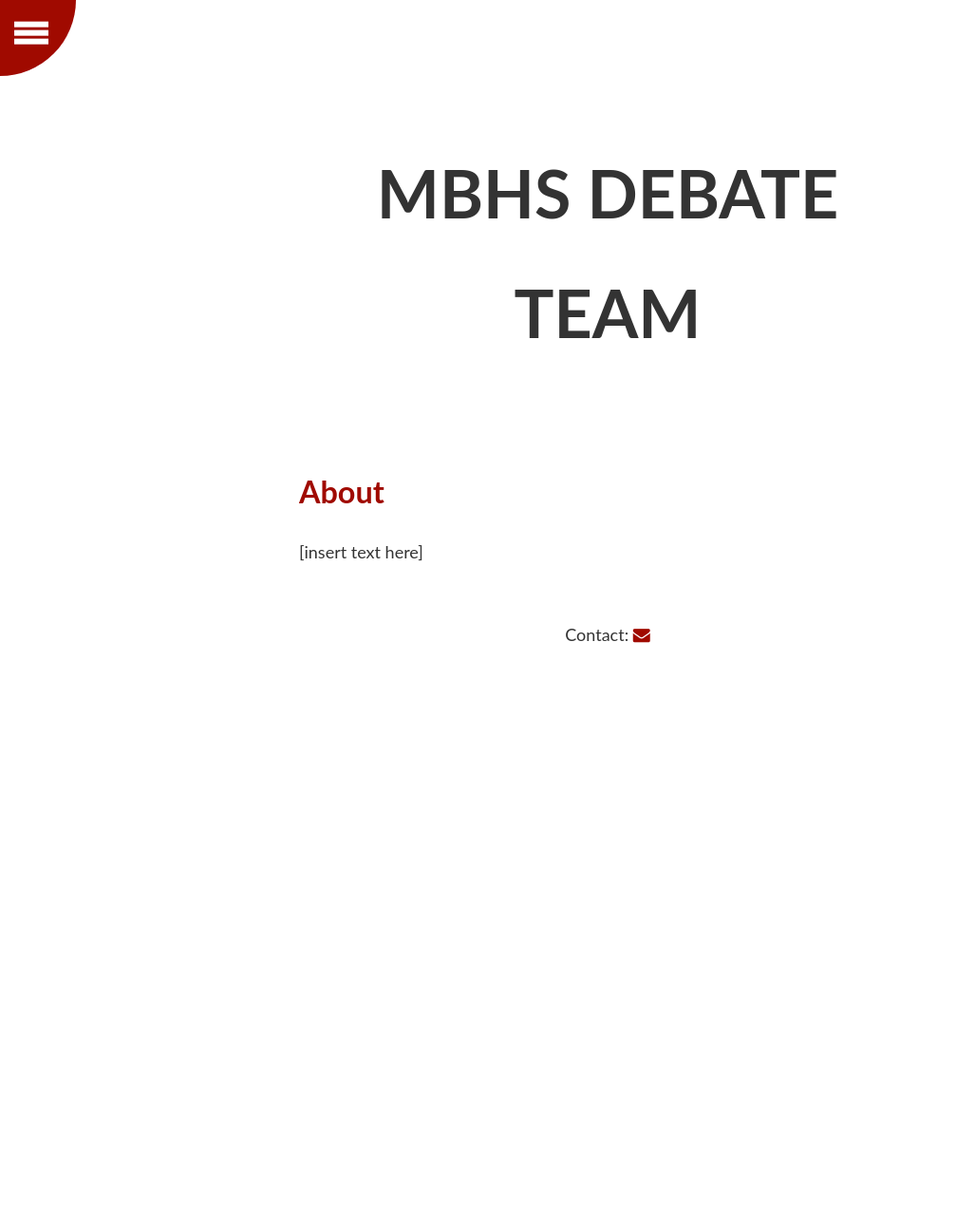
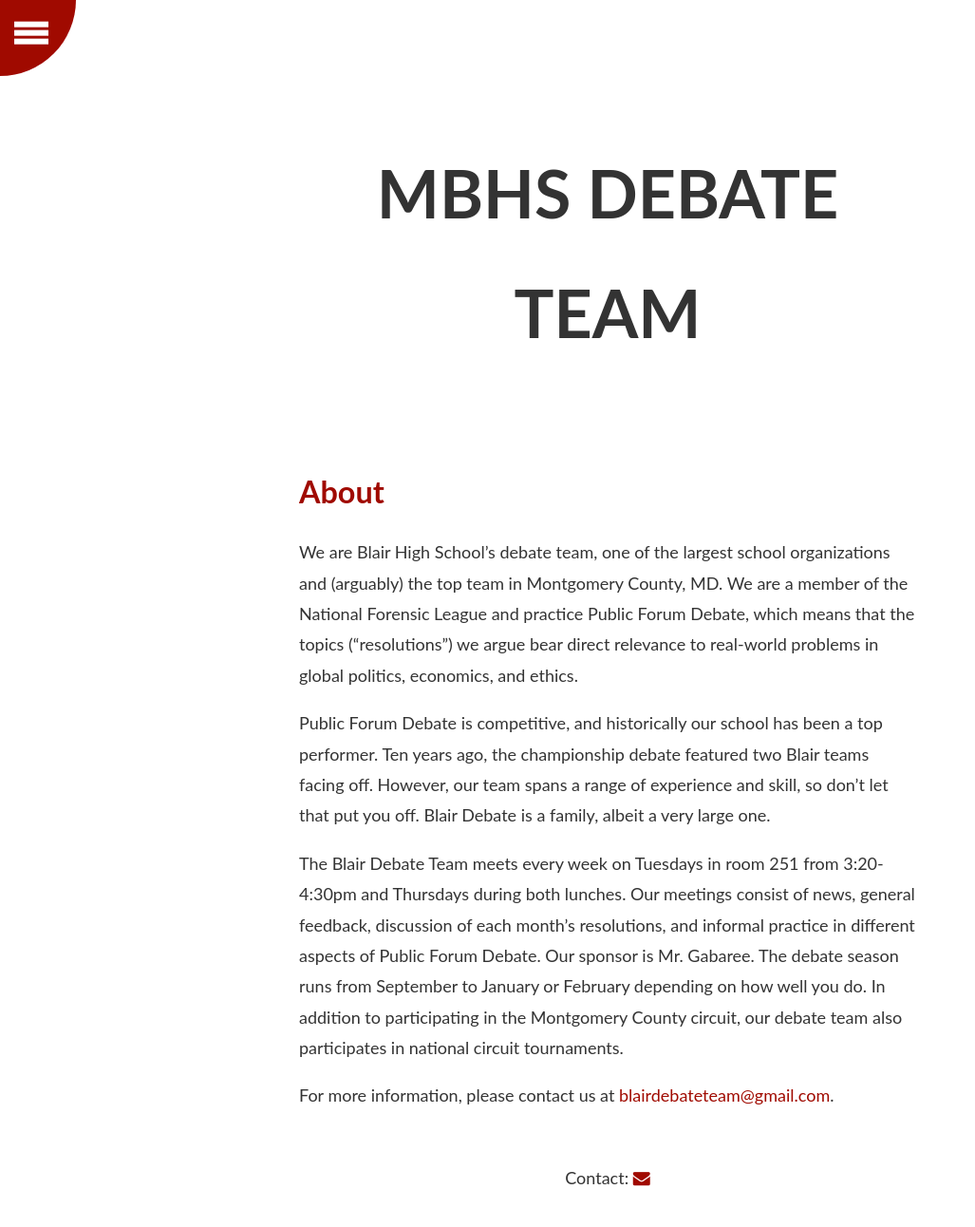
Before and after one commit to mbhsdebateteam/mbhsdebateteam.github.io, a Jekyll site: the page built from _pages/about.md, in a window 1280 px wide. Shown: the whole page at 95% size, without its empty margins (0-1027 px from the left). Built offline with Jekyll 4.4.1, drawn with Linux system fonts in a browser that asks for light colours; before the commit the page ends 900 px from its top, so only the background shows below that.

Commit message:
Added Links and Paragraphs

```diff
--- a/_pages/about.md
+++ b/_pages/about.md
@@ -3,5 +3,10 @@
 title: About
 permalink: /about/
 ---
+We are Blair High School’s debate team, one of the largest school organizations and (arguably) the top team in Montgomery County, MD. We are a member of the National Forensic League and practice Public Forum Debate, which means that the topics (“resolutions”) we argue bear direct relevance to real-world problems in global politics, economics, and ethics.
 
-[insert text here]
+Public Forum Debate is competitive, and historically our school has been a top performer. Ten years ago, the championship debate featured two Blair teams facing off. However, our team spans a range of experience and skill, so don’t let that put you off. Blair Debate is a family, albeit a very large one.
+
+The Blair Debate Team meets every week on Tuesdays in room 251 from 3:20-4:30pm and Thursdays during both lunches. Our meetings consist of news, general feedback, discussion of each month’s resolutions, and informal practice in different aspects of Public Forum Debate. Our sponsor is Mr. Gabaree. The debate season runs from September to January or February depending on how well you do. In addition to participating in the Montgomery County circuit, our debate team also participates in national circuit tournaments.
+
+For more information, please contact us at <blairdebateteam@gmail.com>.
```
Also changed, not shown: _pages/signup.md (+4 -2 lines), 4 other files.
